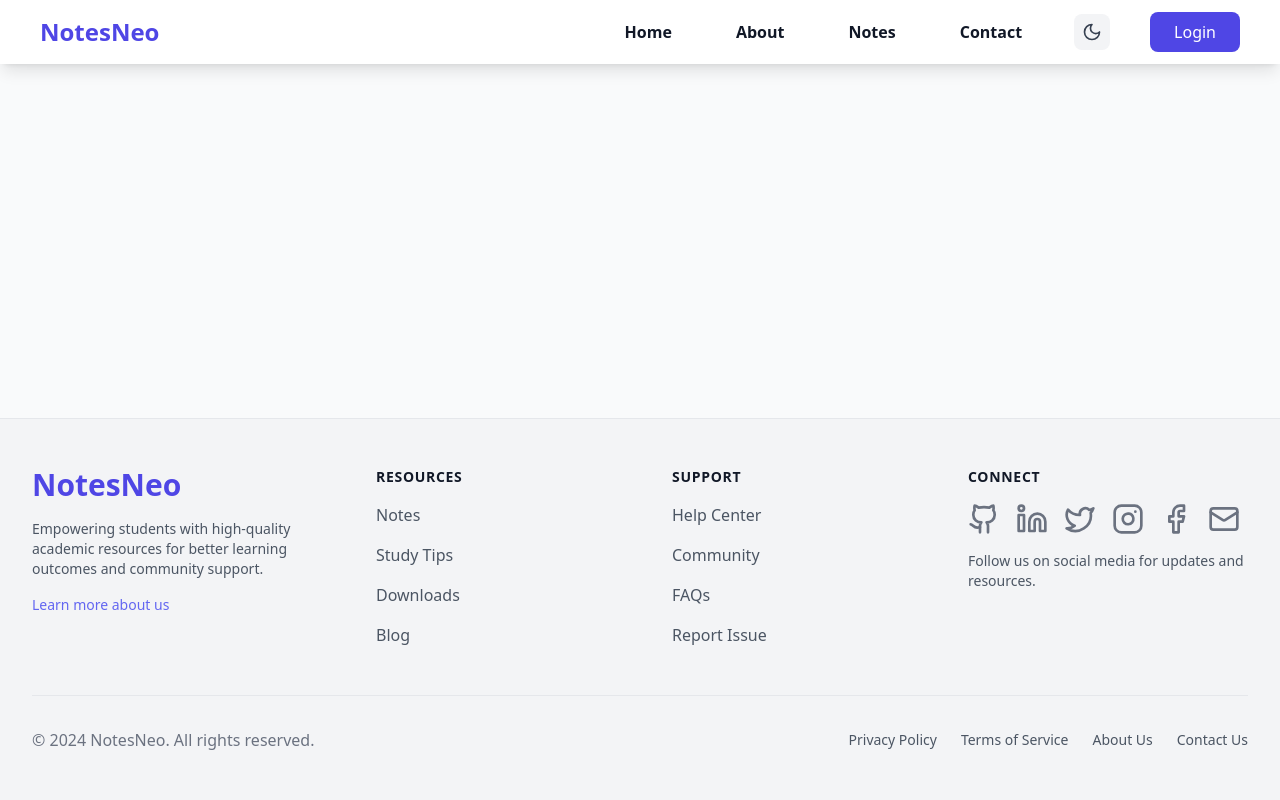
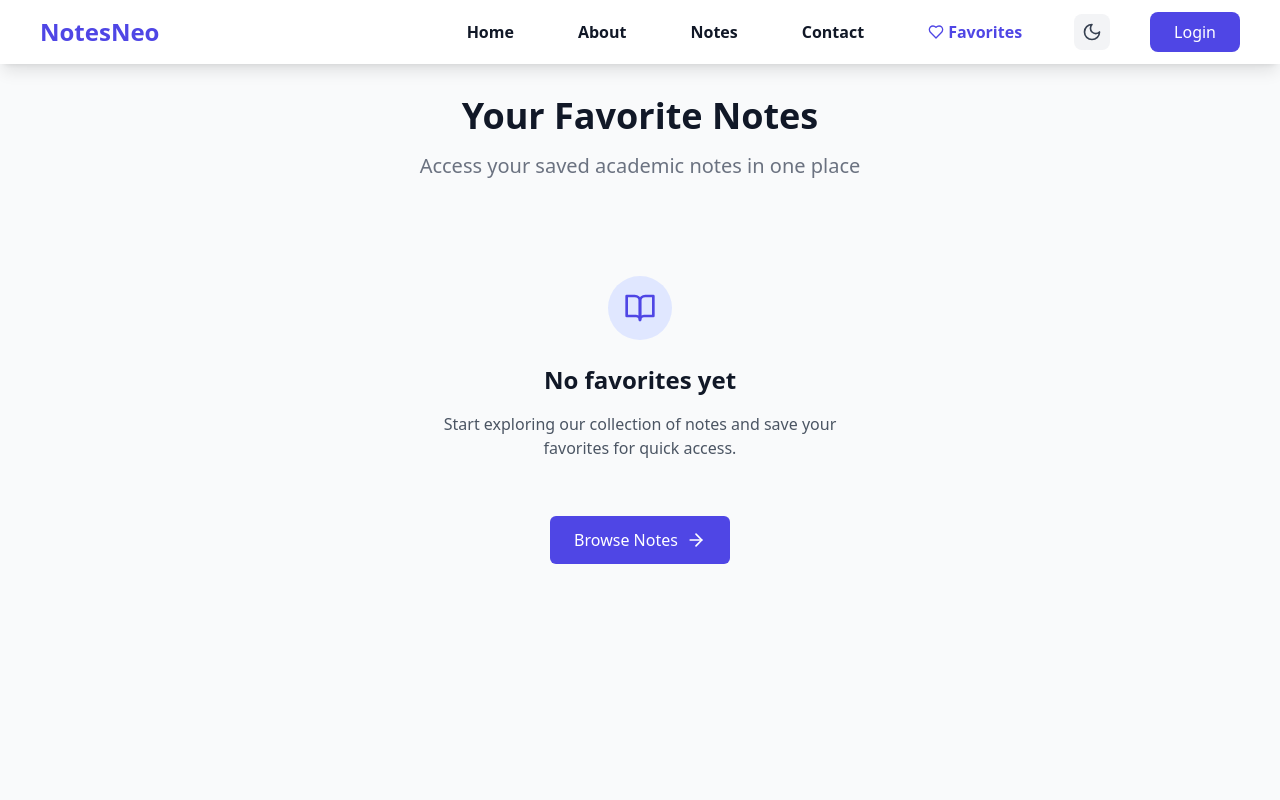
Before and after one commit to TejasLamba2006/notesneo, a React (Vite) app: page /favorites in a window 1280 px wide. Shown: the top 800 px of the page. Built offline with nearby package versions, Linux system fonts and the light colour scheme.

Commit message:
ADDED FAVORITE LOGIC

```diff
--- a/src/App.tsx
+++ b/src/App.tsx
@@ -9,6 +9,8 @@ import { Contact } from './pages/Contact';
 import { Home } from './pages/Home';
 import { Login } from './pages/Login';
 import { Notes } from './pages/Notes';
+import { Favorites } from './pages/Favorites';
+import { FavoritesProvider } from './context/FavoritesContext';
 
 function ScrollToTopOnRouteChange() {
   const location = useLocation();
@@ -20,7 +22,6 @@ function ScrollToTopOnRouteChange() {
   return null;
 }
 
-
 function App() {
   useEffect(() => {
     AOS.init({
@@ -31,6 +32,7 @@ function App() {
   }, []);
 
   return (
+    <FavoritesProvider>
       <Router>
         <div className="min-h-screen bg-gray-50 dark:bg-gray-900 flex flex-col">
           <ScrollToTopOnRouteChange />
@@ -40,6 +42,7 @@ function App() {
               <Route path="/" element={<Home />} />
               <Route path="/about" element={<About />} />
               <Route path="/notes" element={<Notes />} />
+              <Route path="/favorites" element={<Favorites />} />
               <Route path="/contact" element={<Contact />} />
               <Route path="/login" element={<Login />} />
             </Routes>
@@ -47,6 +50,7 @@ function App() {
           <Footer />
         </div>
       </Router>
+    </FavoritesProvider>
   );
 }
 
--- a/src/components/Navbar.tsx
+++ b/src/components/Navbar.tsx
@@ -1,15 +1,16 @@
-import { Menu, X } from 'lucide-react';
+import { Menu, X, Heart } from 'lucide-react';
 import { useState } from 'react';
 import { Link, useLocation } from 'react-router-dom';
 import { ThemeToggle } from './ThemeToggle';
+import { useFavorites } from '../context/FavoritesContext';
 
 export function Navbar() {
   const [isOpen, setIsOpen] = useState(false);
-  const location = useLocation(); // Get current location (path)
+  const location = useLocation();
+  const { favorites } = useFavorites();
 
   const closeMenu = () => setIsOpen(false);
 
-  // Helper function to check if the link is active
   const isActive = (path: string) => location.pathname === path ? 'text-indigo-600 dark:text-indigo-400 font-semibold' : '';
 
   return (
@@ -38,6 +39,18 @@ export function Navbar() {
             <Link to="/contact" className={`nav-link font-semibold text-gray-900 dark:text-gray-100 hover:text-indigo-600 dark:hover:text-indigo-400 transition-colors text-base ${isActive('/contact')}`}>
               Contact
             </Link>
+            <Link
+              to="/favorites"
+              className={`nav-link font-semibold text-gray-900 dark:text-gray-100 hover:text-indigo-600 dark:hover:text-indigo-400 transition-colors text-base flex items-center gap-1 ${isActive('/favorites')}`}
+            >
+              <Heart className="w-4 h-4" />
+              <span>Favorites</span>
+              {favorites.length > 0 && (
+                <span className="ml-1 px-2 py-0.5 text-xs font-semibold rounded-full bg-indigo-100 dark:bg-indigo-900 text-indigo-600 dark:text-indigo-400">
+                  {favorites.length}
+                </span>
+              )}
+            </Link>
             <ThemeToggle />
             <Link
               to="/login"
@@ -49,6 +62,17 @@ export function Navbar() {
 
           {/* Mobile menu button */}
           <div className="md:hidden flex items-center space-x-2">
+            <Link
+              to="/favorites"
+              className="p-2 rounded-lg bg-gray-100 dark:bg-gray-800 hover:bg-gray-200 dark:hover:bg-gray-700 transition-colors relative"
+            >
+              <Heart className="w-5 h-5 text-gray-600 dark:text-gray-300" />
+              {favorites.length > 0 && (
+                <span className="absolute -top-1 -right-1 px-2 py-0.5 text-xs font-semibold rounded-full bg-indigo-600 text-white">
+                  {favorites.length}
+                </span>
+              )}
+            </Link>
             <ThemeToggle />
             <button
               onClick={() => setIsOpen(!isOpen)}
--- /dev/null
+++ b/src/context/FavoritesContext.tsx
@@ -0,0 +1,48 @@
+import { createContext, useContext, useState, useEffect, ReactNode } from 'react';
+import type { Note } from '../types';
+
+interface FavoritesContextType {
+  favorites: Note[];
+  addToFavorites: (note: Note) => void;
+  removeFromFavorites: (noteId: string) => void;
+  isFavorite: (noteId: string) => boolean;
+}
+
+const FavoritesContext = createContext<FavoritesContextType | undefined>(undefined);
+
+export function FavoritesProvider({ children }: { children: ReactNode }) {
+  const [favorites, setFavorites] = useState<Note[]>(() => {
+    const saved = localStorage.getItem('favorites');
+    return saved ? JSON.parse(saved) : [];
+  });
+
+  useEffect(() => {
+    localStorage.setItem('favorites', JSON.stringify(favorites));
+  }, [favorites]);
+
+  const addToFavorites = (note: Note) => {
+    setFavorites((prev) => [...prev, note]);
+  };
+
+  const removeFromFavorites = (noteId: string) => {
+    setFavorites((prev) => prev.filter((note) => note.id !== noteId));
+  };
+
+  const isFavorite = (noteId: string) => {
+    return favorites.some((note) => note.id === noteId);
+  };
+
+  return (
+    <FavoritesContext.Provider value={{ favorites, addToFavorites, removeFromFavorites, isFavorite }}>
+      {children}
+    </FavoritesContext.Provider>
+  );
+}
+
+export function useFavorites() {
+  const context = useContext(FavoritesContext);
+  if (context === undefined) {
+    throw new Error('useFavorites must be used within a FavoritesProvider');
+  }
+  return context;
+}
--- /dev/null
+++ b/src/pages/Favorites.tsx
@@ -0,0 +1,56 @@
+import { BookOpen, ArrowRight } from 'lucide-react';
+import { Link } from 'react-router-dom';
+import { useFavorites } from '../context/FavoritesContext';
+import { NoteCard } from '../components/NoteCard';
+
+export function Favorites() {
+  const { favorites, removeFromFavorites, isFavorite } = useFavorites();
+
+  return (
+    <div className="min-h-screen bg-gray-50 dark:bg-gray-900 pt-24 pb-8">
+      <div className="max-w-7xl mx-auto px-4 sm:px-6 lg:px-8">
+        <div className="text-center mb-8" data-aos="fade-down">
+          <h1 className="text-3xl font-extrabold text-gray-900 dark:text-white sm:text-4xl">
+            Your Favorite Notes
+          </h1>
+          <p className="mt-3 max-w-2xl mx-auto text-xl text-gray-500 dark:text-gray-400 sm:mt-4">
+            Access your saved academic notes in one place
+          </p>
+        </div>
+
+        {favorites.length === 0 ? (
+          <div className="text-center py-16" data-aos="fade-up">
+            <div className="inline-flex items-center justify-center w-16 h-16 rounded-full bg-indigo-100 dark:bg-indigo-900 mb-6">
+              <BookOpen className="w-8 h-8 text-indigo-600 dark:text-indigo-400" />
+            </div>
+            <h2 className="text-2xl font-semibold text-gray-900 dark:text-white mb-4">
+              No favorites yet
+            </h2>
+            <p className="text-gray-600 dark:text-gray-400 mb-8 max-w-md mx-auto">
+              Start exploring our collection of notes and save your favorites for quick access.
+            </p>
+            <Link
+            to="/notes"
+            className="inline-flex items-center px-6 py-3 text-base font-medium rounded-md text-white bg-indigo-600 hover:bg-indigo-700 mt-6"
+          >
+            Browse Notes
+            <ArrowRight className="ml-2 h-5 w-5" />
+          </Link>
+          </div>
+        ) : (
+          <div className="grid gap-6 grid-cols-1 sm:grid-cols-2 lg:grid-cols-4">
+            {favorites.map((note, index) => (
+              <div key={note.id} data-aos="fade-up" data-aos-delay={index * 100}>
+                <NoteCard
+                  note={note}
+                  onSave={() => removeFromFavorites(note.id)}
+                  isSaved={isFavorite(note.id)}
+                />
+              </div>
+            ))}
+          </div>
+        )}
+      </div>
+    </div>
+  );
+}
--- a/src/pages/Login.tsx
+++ b/src/pages/Login.tsx
@@ -1,6 +1,6 @@
 import { useState } from 'react';
 import { Link } from 'react-router-dom';
-import { Github, Mail, X } from 'lucide-react';
+import { Github, Mail } from 'lucide-react';
 
 export function Login() {
   const [isLogin, setIsLogin] = useState(true);
@@ -24,7 +24,7 @@ export function Login() {
           >
             NotesNeo
           </Link>
-          <h2 className="mt-6 text-3xl font-extrabold text-gray-900 dark:text-white">
+          <h2 className="mt-4 text-3xl font-extrabold text-gray-900 dark:text-white">
             {isLogin ? 'Welcome back!' : 'Create your account'}
           </h2>
           <p className="mt-2 text-sm text-gray-600 dark:text-gray-400">
@@ -71,14 +71,6 @@ export function Login() {
           >
             <Github className="h-5 w-5 mr-2" />
             Continue with GitHub
-          </button>
-
-          <button
-            type="button"
-            className="w-full flex items-center justify-center px-4 py-2 border border-gray-300 dark:border-gray-600 rounded-md shadow-sm text-sm font-medium text-gray-700 dark:text-gray-200 bg-white dark:bg-gray-700 hover:bg-gray-50 dark:hover:bg-gray-600 transition-colors"
-          >
-            <X className="h-5 w-5 mr-2" />
-            Continue with X (Twitter)
           </button>
         </div>
 
@@ -129,7 +121,7 @@ export function Login() {
                 required
                 value={password}
                 onChange={(e) => setPassword(e.target.value)}
-                className="appearance-none relative block w-full px-3 py-2 border border-gray-300 dark:border-gray-600 placeholder-gray-500 dark:placeholder-gray-400 text-gray-900 dark:text-white rounded-md focus:outline-none focus:ring-indigo-500 focus:border-indigo-500 focus:z-10 sm:text-sm bg-white dark:bg-gray-700"
+                className="appearance-none relative block w-full pl-10 px-3 py-2 border border-gray-300 dark:border-gray-600 placeholder-gray-500 dark:placeholder-gray-400 text-gray-900 dark:text-white rounded-md focus:outline-none focus:ring-indigo-500 focus:border-indigo-500 focus:z-10 sm:text-sm bg-white dark:bg-gray-700"
                 placeholder="Password"
               />
             </div>
--- a/src/pages/Notes.tsx
+++ b/src/pages/Notes.tsx
@@ -2,6 +2,7 @@ import { useState } from 'react';
 import { Book, GraduationCap, ScrollText } from 'lucide-react';
 import { NoteCard } from '../components/NoteCard';
 import { FilterBar } from '../components/FilterBar';
+import { useFavorites } from '../context/FavoritesContext';
 import type { Note } from '../types';
 
 export function Notes() {
@@ -9,6 +10,15 @@ export function Notes() {
   const [selectedBranch, setSelectedBranch] = useState('');
   const [selectedSemester, setSelectedSemester] = useState<number | null>(null);
   const [selectedSubject, setSelectedSubject] = useState('');
+  const { addToFavorites, removeFromFavorites, isFavorite } = useFavorites();
+
+  const handleSave = (note: Note) => {
+    if (isFavorite(note.id)) {
+      removeFromFavorites(note.id);
+    } else {
+      addToFavorites(note);
+    }
+  };
 
   // Filter notes based on all criteria
   const filteredNotes = notes.filter((note) => {
@@ -134,8 +144,8 @@ export function Notes() {
                 <div key={note.id} data-aos="fade-up" data-aos-delay={index * 100}>
                   <NoteCard
                     note={note}
-                    onSave={() => { }}
-                    isSaved={false}
+                    onSave={() => handleSave(note)}
+                    isSaved={isFavorite(note.id)}
                   />
                 </div>
               ))}
```
Lines whose indentation alone changed are shown as unchanged.
